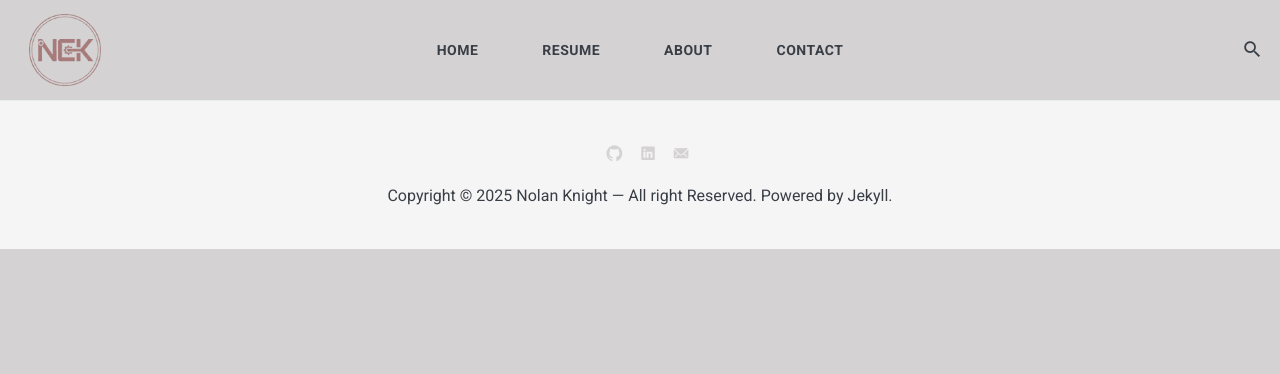
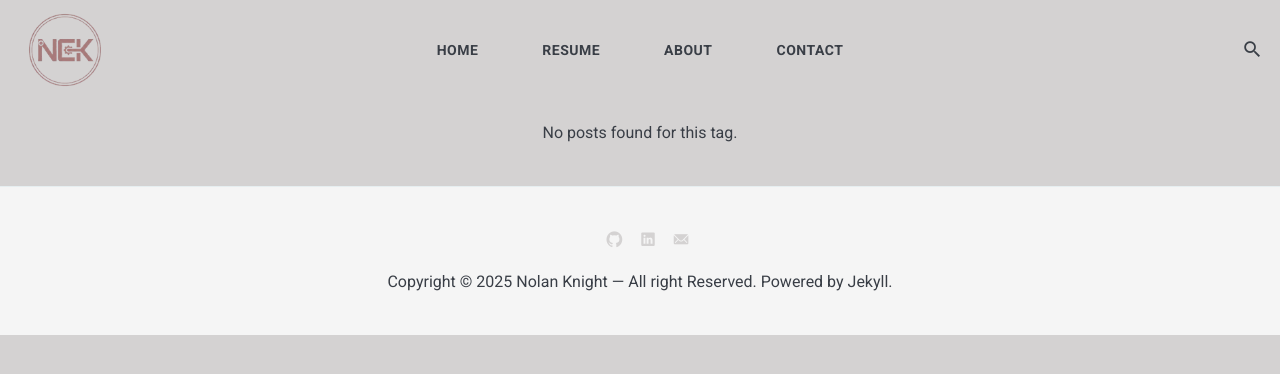
Before and after one commit to ncknight-un/ncknight-un.github.io, a Jekyll site: the page built from tags/python.html, in a window 1280 px wide. Shown: the top 374 px of the page. Built offline with Jekyll 4.4.1, drawn with Linux system fonts in a browser that asks for light colours; nearby versions of some CDN libraries.

Commit message:
fix tag url

```diff
--- a/tags/python.html
+++ b/tags/python.html
@@ -1,5 +1,34 @@
 ---
 layout: default
 tag: python
-permalink: /tags/python/
+permalink: /tag/python/
 ---
+
+<div class="archive-projects container">
+  {% assign tag = page.tag %}
+  {% assign posts_with_tag = site.posts | where_exp:"post","post.tags contains tag" %}
+
+  {% for post in posts_with_tag %}
+    <div class="project-card">
+      {% if post.image %}
+        <img src="{{ post.image }}" alt="{{ post.title }}">
+      {% endif %}
+
+      {% if post.video %}
+        <video controls>
+          <source src="{{ post.video }}" type="video/mp4">
+          Your browser does not support the video tag.
+        </video>
+      {% endif %}
+
+      <div class="project-info">
+        <h3>{{ post.title }}</h3>
+        <a href="{{ post.url }}">Read more</a>
+      </div>
+    </div>
+  {% endfor %}
+
+  {% if posts_with_tag == empty %}
+    <p>No posts found for this tag.</p>
+  {% endif %}
+</div>
```
